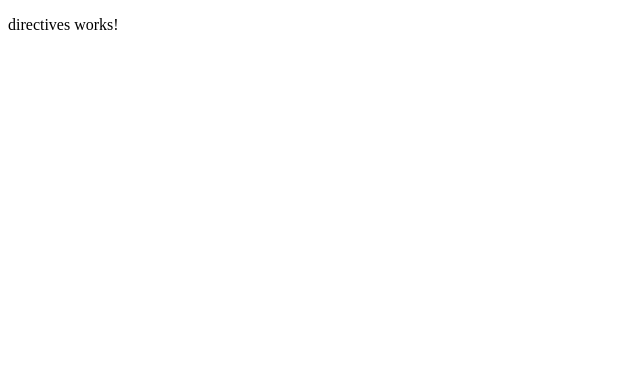
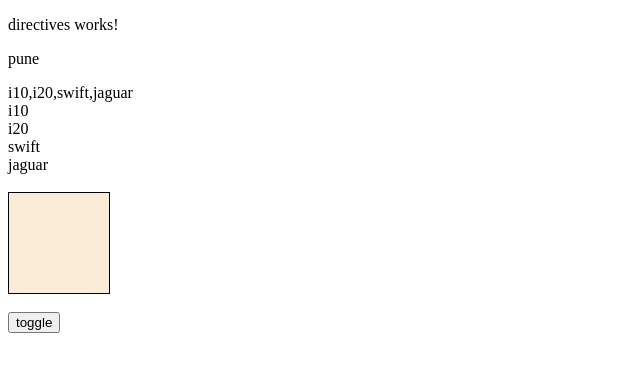
Before and after one commit to CHETNA199829/julybatch, an Angular app in the folder myproject_julybatch/: page /directives in a window 1280 px wide. Shown: the top 372 px of the page, without its empty margins (0-640 px from the left). Built offline with nearby package versions, Linux system fonts and the light colour scheme.

Commit message:
ng for, if

```diff
--- a/myproject_julybatch/src/app/directives/directives.component.css
+++ b/myproject_julybatch/src/app/directives/directives.component.css
@@ -0,0 +1,6 @@
+.div-container{
+    border: 1px solid black;
+    background-color: antiquewhite;
+    height: 100px;
+    width: 100px;
+}
--- a/myproject_julybatch/src/app/directives/directives.component.html
+++ b/myproject_julybatch/src/app/directives/directives.component.html
@@ -2,3 +2,15 @@
 <div *ngIf="isShow">
     <p>{{city}}</p>
 </div>
+
+<div>{{cars}}</div>
+
+<div *ngFor="let carName of cars">
+{{carName}}
+</div>
+<br>
+
+<div class="div-container" *ngIf="showDiv">
+</div>
+<br>
+<button (click)="toggle()">toggle</button>
--- a/myproject_julybatch/src/app/directives/directives.component.ts
+++ b/myproject_julybatch/src/app/directives/directives.component.ts
@@ -24,7 +24,17 @@
 // ngStyle Directive: The ngStyle directive facilitates you to modify the style of an HTML element using the expression. You can also use ngStyle directive to dynamically change the style of your HTML element.
 
 city ="pune"
-// isShow = true;
-isShow = false;
+ isShow = true;
+// isShow = false;
+// isShow = 45437549; //null or  undefined or false for this three case it will give  false.
+// isShow = "45437549";
+// isShow = null;
+// isShow = undefined;
+cars = ["i10","i20","swift","jaguar"]
+showDiv = true;
+toggle(){
+// this.showDiv= false;
+this.showDiv = !this.showDiv;
+}
 
 }
```
